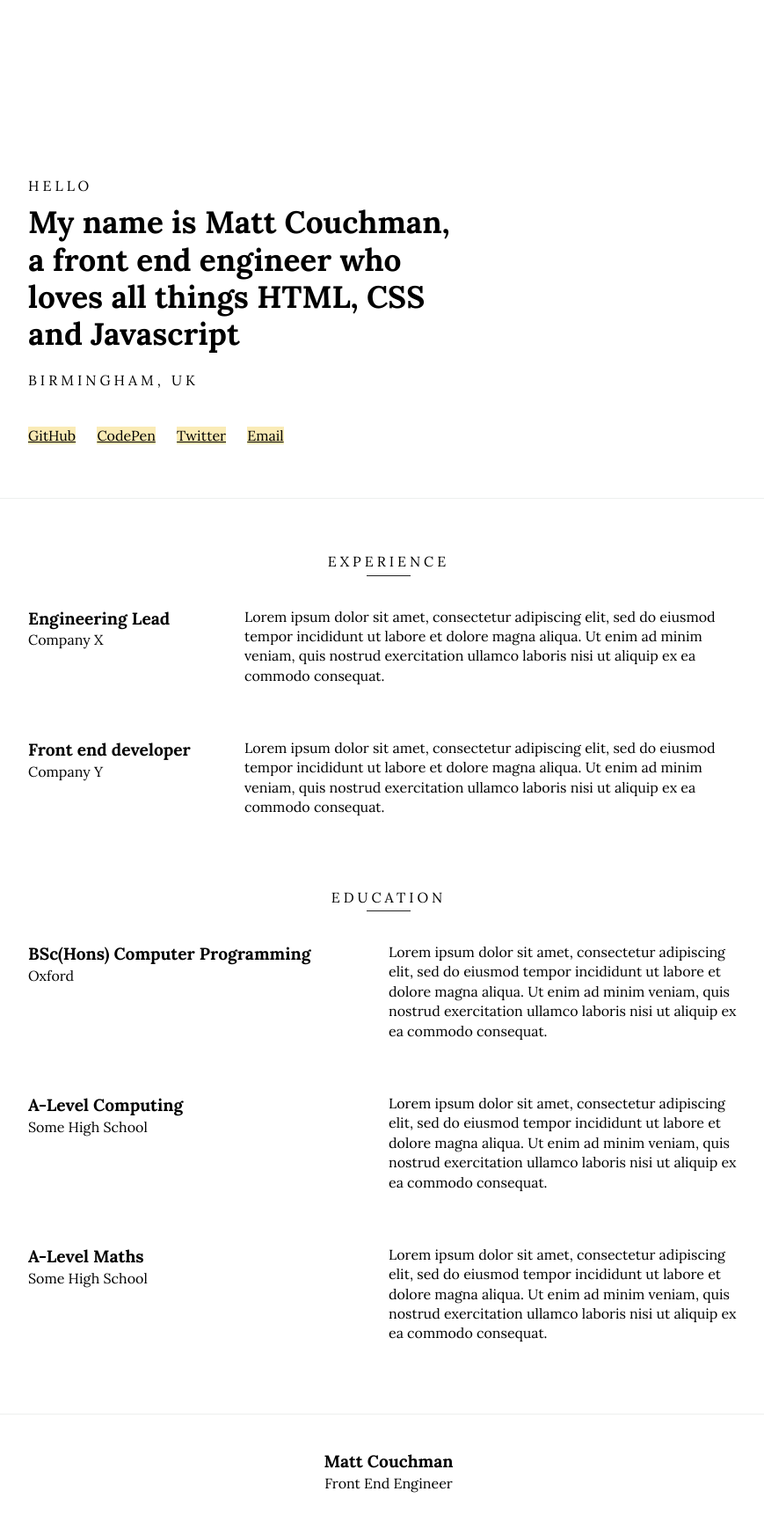
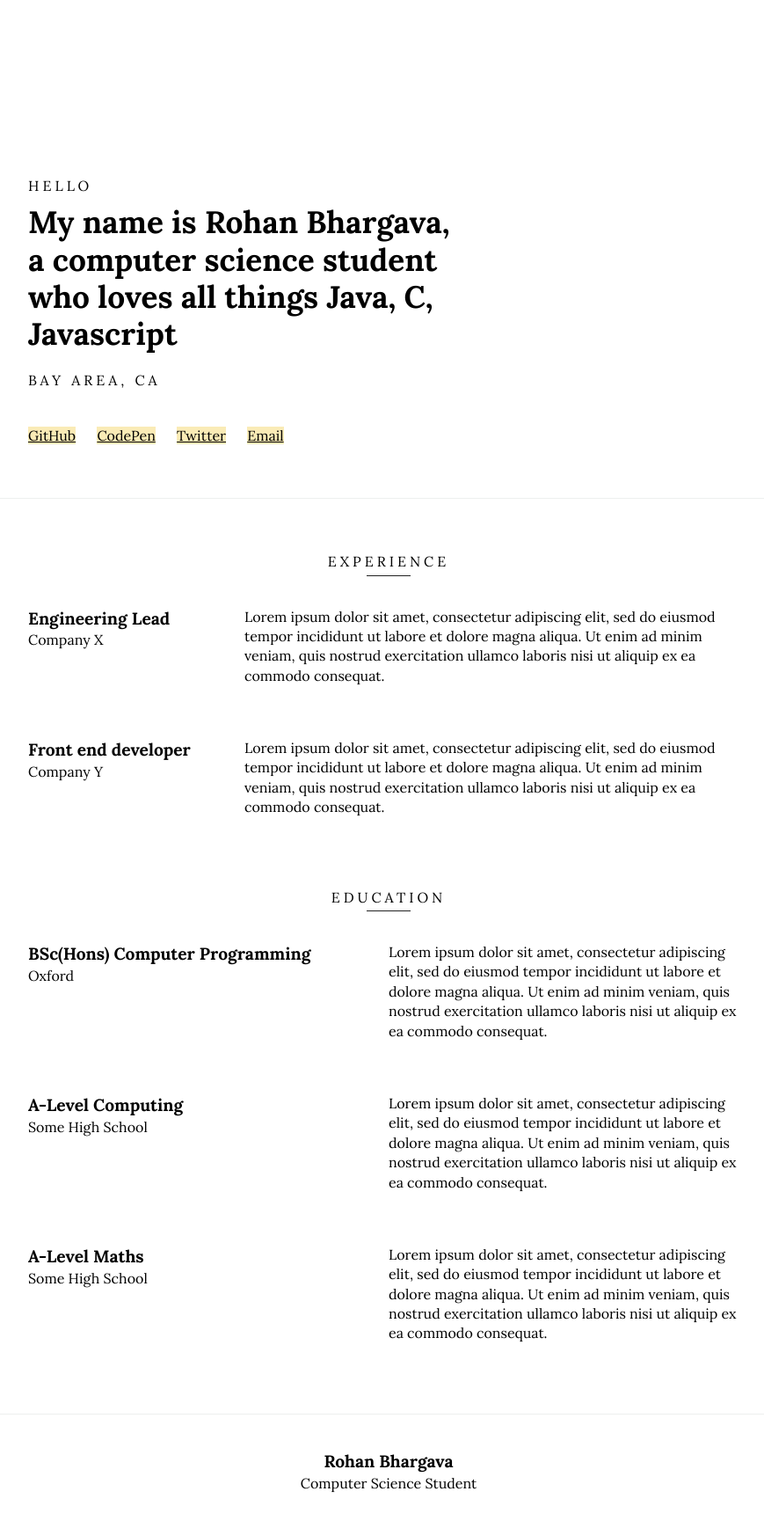
Before and after one commit to Rohan-B/Rohan-B.github.io, a Jekyll site: the page built from index.html, in a window 1280 px wide. Shown: the whole page at 88% size, without its empty margins (198-1067 px from the left). Built offline with Jekyll 4.4.1, drawn with Linux system fonts in a browser that asks for light colours.

Commit message:
first commit through bash

```diff
--- a/_config.yml
+++ b/_config.yml
@@ -1,19 +1,19 @@
 # Jekyll Resume Theme
 
 # Site settings
-title: Jekyll Resume
-email: email@domain.com
-description: Jekyll Resume is a mega simple resume theme for Jekyll.
+title: Rohan Bhargava
+email: r2bharga at ucsd.edu
+description:
 baseurl: ""
-url: "http://mattcouchman.co.uk/jekyll-resume"
-name: Matt Couchman
-job: front end engineer
-location: Birmingham, UK
-languages: HTML, CSS and Javascript
-twitter_username: mattcouchman
-github_username:  mattcouchman
-codepen_username:  mattcouchman
-email_address: some@email.com
+url: "http://rohan-b.github.io/"
+name: Rohan Bhargava
+job: computer science student
+location: Bay Area, CA
+languages: Java, C, Javascript
+twitter_username: rohanb
+github_username:  Rohan-B
+codepen_username:
+email_address: r2bharga@ucsd.edu
 
 # Build settings
 markdown: kramdown
```
Also changed, not shown: 2 other files.
